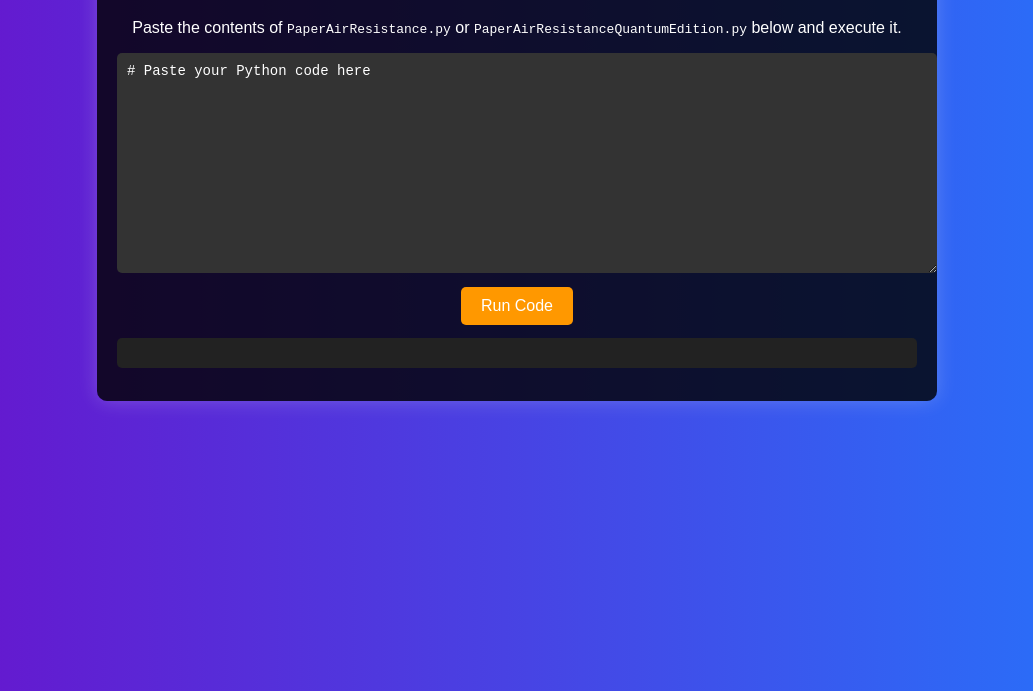
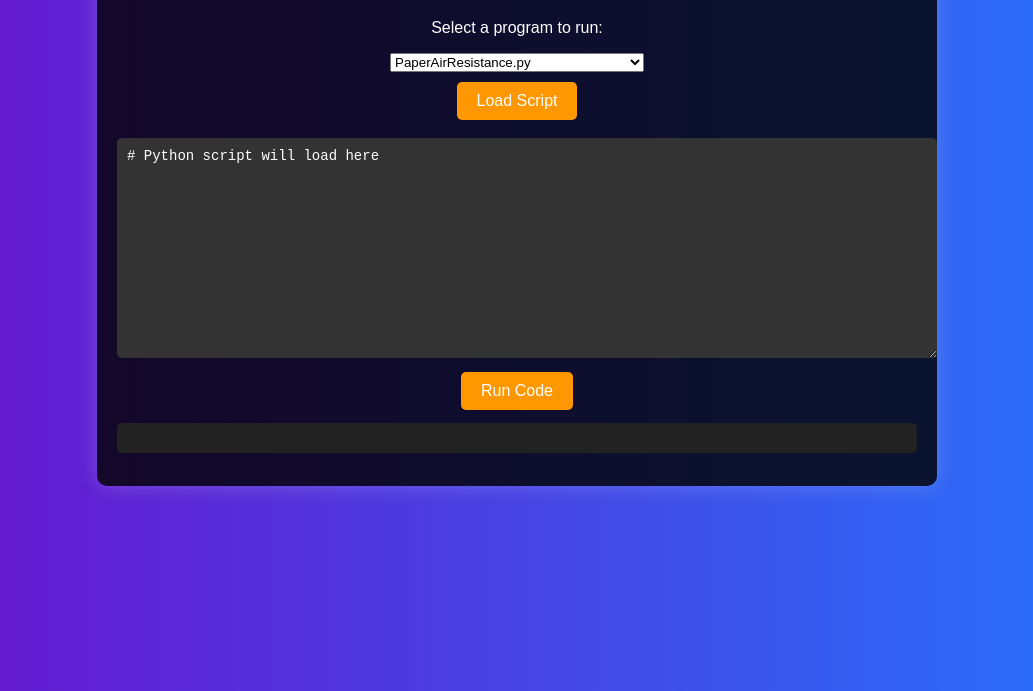
Before and after one commit to Silverfoe/paperphysics, a plain HTML site: page index.html in a window 1280 px wide. Shown: the part 109-800 px from the top of the page, without its empty margins (123-1156 px from the left). Drawn offline with Linux system fonts and the light colour scheme.

Commit message:
Small update

```diff
--- a/index.html
+++ b/index.html
@@ -56,16 +56,34 @@
 <body>
     <div class="container">
         <h1>Run Python Code in the Browser</h1>
-        <p>Paste the contents of <code>PaperAirResistance.py</code> or <code>PaperAirResistanceQuantumEdition.py</code> below and execute it.</p>
-        <textarea id="pythonCode"># Paste your Python code here</textarea>
+        <p>Select a program to run:</p>
+        <select id="scriptSelector">
+            <option value="PaperAirResistance">PaperAirResistance.py</option>
+            <option value="PaperAirResistanceQuantumEdition">PaperAirResistanceQuantumEdition.py</option>
+        </select>
+        <br>
+        <button onclick="loadScript()">Load Script</button>
+        <br><br>
+        <textarea id="pythonCode"># Python script will load here</textarea>
         <br>
         <button onclick="runPython()">Run Code</button>
         <pre id="output"></pre>
     </div>
 
     <script>
+        const scripts = {
+            "PaperAirResistance": `{{PaperAirResistance.py content here}}`,
+            "PaperAirResistanceQuantumEdition": `{{PaperAirResistanceQuantumEdition.py content here}}`
+        };
+
+        function loadScript() {
+            let selectedScript = document.getElementById("scriptSelector").value;
+            document.getElementById("pythonCode").value = scripts[selectedScript];
+        }
+
         async function runPython() {
             let pyodide = await loadPyodide();
+            await pyodide.loadPackage(["numpy", "matplotlib"]);
             let code = document.getElementById("pythonCode").value;
             try {
                 let output = await pyodide.runPythonAsync(code);
```
Also changed, not shown: 1 other file.
